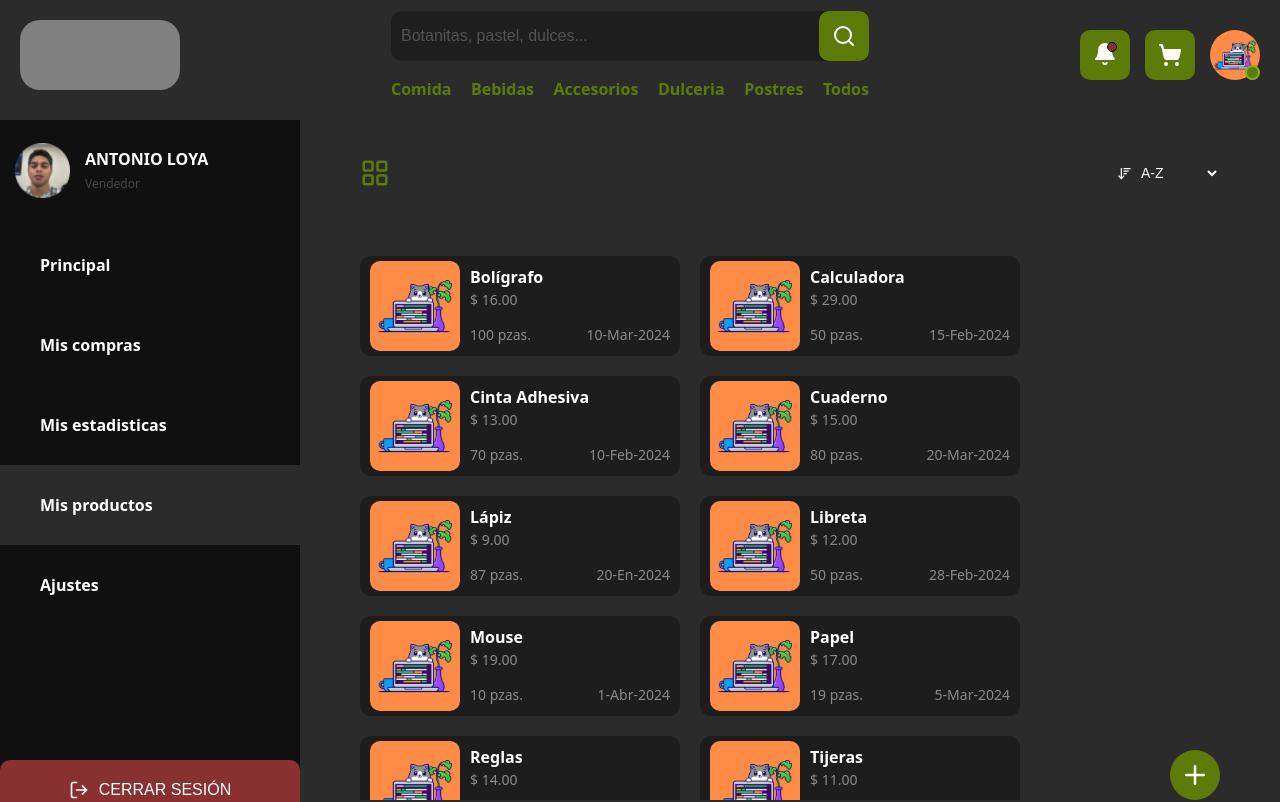
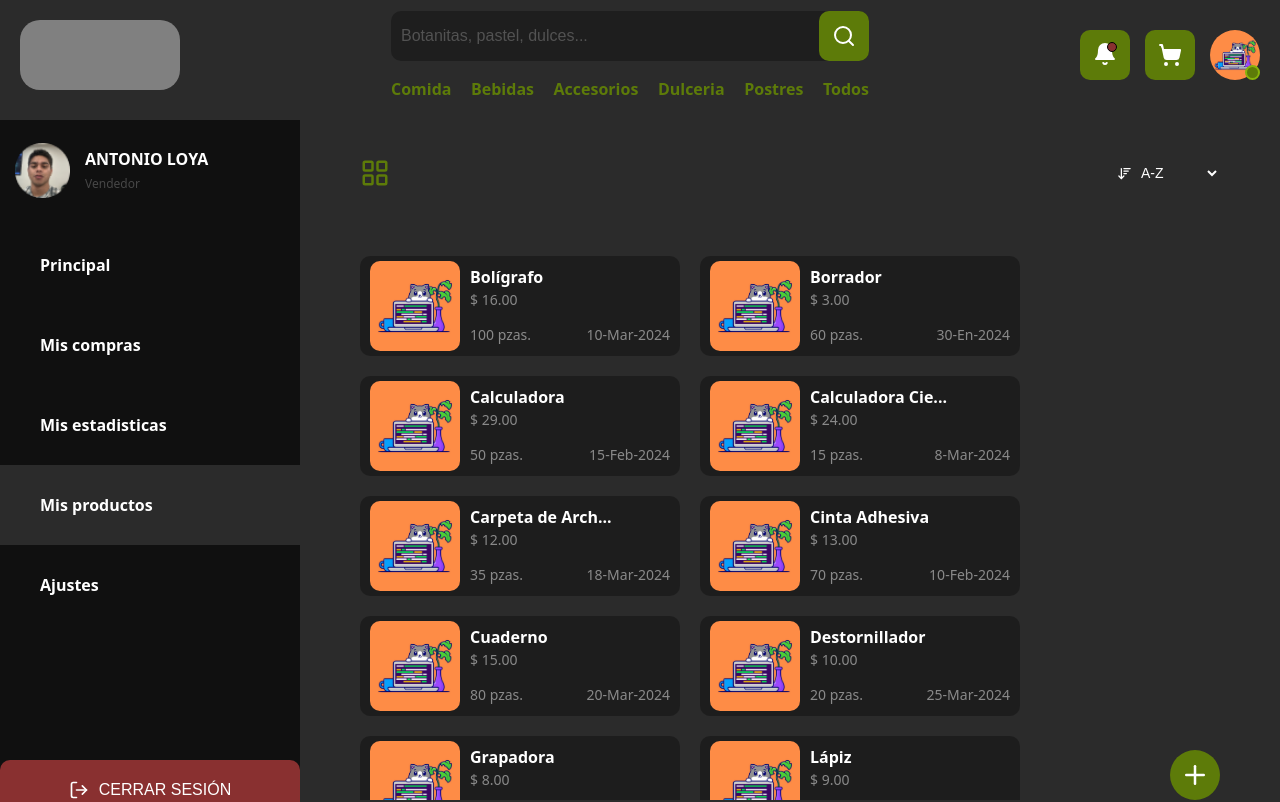
Before and after one commit to adrianhdez2/choco-market, a React (Vite) app: page /user/productos in a window 1280 px wide. Shown: the top 802 px of the page. Built offline with nearby package versions, Linux system fonts and the light colour scheme.

Commit message:
Add more products

```diff
--- a/src/constans/data.js
+++ b/src/constans/data.js
@@ -8,7 +8,8 @@ export const dataProducts = [
     "price": 19,
     "id_unico": "A1B2C3D4E5",
     "descrip": "Un ratón ergonómico y preciso para facilitar la navegación y el trabajo en la computadora.",
-    "date": "2024-04-01"
+    "date": "2024-04-01",
+    "category": "comida"
   },
   {
     "id": 2,
@@ -19,7 +20,8 @@ export const dataProducts = [
     "price": 14,
     "id_unico": "F6G7H8I9J0",
     "descrip": "Conjunto de reglas de diferentes longitudes, ideales para trazar líneas y mediciones precisas en proyectos escolares o de oficina.",
-    "date": "2024-03-15"
+    "date": "2024-03-15",
+    "category": "bebidas"
   },
   {
     "id": 3,
@@ -30,7 +32,8 @@ export const dataProducts = [
     "price": 12,
     "id_unico": "K1L2M3N4O5",
     "descrip": "Una libreta con tapa dura perfecta para tomar notas, hacer bocetos o escribir pensamientos.",
-    "date": "2024-02-28"
+    "date": "2024-02-28",
+    "category": "dulceria"
   },
   {
     "id": 4,
@@ -41,7 +44,8 @@ export const dataProducts = [
     "price": 16,
     "id_unico": "P6Q7R8S9T0",
     "descrip": "Un bolígrafo de tinta suave y duradera, ideal para escribir de forma cómoda y sin esfuerzo.",
-    "date": "2024-03-10"
+    "date": "2024-03-10",
+    "category": "dulceria"
   },
   {
     "id": 5,
@@ -52,7 +56,8 @@ export const dataProducts = [
     "price": 9,
     "id_unico": "U1V2W3X4Y5",
     "descrip": "Un lápiz de grafito resistente y de alta calidad, perfecto para dibujar, tomar notas o hacer esbozos.",
-    "date": "2024-01-20"
+    "date": "2024-01-20",
+    "category": "postres"
   },
   {
     "id": 6,
@@ -63,7 +68,8 @@ export const dataProducts = [
     "price": 17,
     "id_unico": "Z6A7B8C9D0",
     "descrip": "Un paquete de papel de alta blancura y suavidad, ideal para imprimir documentos, notas o dibujos.",
-    "date": "2024-03-05"
+    "date": "2024-03-05",
+    "category": "postres"
   },
   {
     "id": 7,
@@ -74,7 +80,8 @@ export const dataProducts = [
     "price": 13,
     "id_unico": "E1F2G3H4I5",
     "descrip": "Una cinta adhesiva transparente y resistente, perfecta para envolver regalos, sellar sobres o reparaciones rápidas.",
-    "date": "2024-02-10"
+    "date": "2024-02-10",
+    "category": "bebidas"
   },
   {
     "id": 8,
@@ -85,7 +92,8 @@ export const dataProducts = [
     "price": 15,
     "id_unico": "J6K7L8M9N0",
     "descrip": "Un cuaderno de tapa dura y papel de calidad, ideal para tomar apuntes en clase, hacer listas o llevar un diario.",
-    "date": "2024-03-20"
+    "date": "2024-03-20",
+    "category": "dulceria"
   },
   {
     "id": 9,
@@ -96,7 +104,8 @@ export const dataProducts = [
     "price": 29,
     "id_unico": "O1P2Q3R4S5",
     "descrip": "Una calculadora con funciones básicas y avanzadas, perfecta para cálculos matemáticos en la escuela, el trabajo o en casa.",
-    "date": "2024-02-15"
+    "date": "2024-02-15",
+    "category": "comida"
   },
   {
     "id": 10,
@@ -107,7 +116,128 @@ export const dataProducts = [
     "price": 11,
     "id_unico": "T6U7V8W9X0",
     "descrip": "Un par de tijeras de acero inoxidable con hojas afiladas y mango ergonómico, ideales para cortar papel, tela o manualidades.",
-    "date": "2024-01-25"
+    "date": "2024-01-25",
+    "category": "postres"
+  },
+  {
+    "id": 11,
+    "name": "Grapadora",
+    "img": "profile.jpg",
+    "stars": 4.0,
+    "stock": 25,
+    "price": 8,
+    "id_unico": "A1B2C3D4E6",
+    "descrip": "Una grapadora compacta y resistente, ideal para organizar documentos o trabajos escolares.",
+    "date": "2024-03-12",
+    "category": "bebidas"
+  },
+  {
+    "id": 12,
+    "name": "Pegamento",
+    "img": "profile.jpg",
+    "stars": 3.0,
+    "stock": 40,
+    "price": 5,
+    "id_unico": "F6G7H8I9J1",
+    "descrip": "Un pegamento de secado rápido y resistente, perfecto para manualidades, reparaciones rápidas o proyectos escolares.",
+    "date": "2024-02-18",
+    "category": "bebidas"
+  },
+  {
+    "id": 13,
+    "name": "Calculadora Científica",
+    "img": "profile.jpg",
+    "stars": 4.5,
+    "stock": 15,
+    "price": 24,
+    "id_unico": "K1L2M3N4O6",
+    "descrip": "Una calculadora científica con funciones avanzadas, ideal para estudiantes de matemáticas, física o ingeniería.",
+    "date": "2024-03-08",
+    "category": "comida"
+  },
+  {
+    "id": 14,
+    "name": "Marcadores de Colores",
+    "img": "profile.jpg",
+    "stars": 4.0,
+    "stock": 50,
+    "price": 7,
+    "id_unico": "P6Q7R8S9T1",
+    "descrip": "Un conjunto de marcadores de colores vibrantes, perfectos para resaltar textos o hacer diagramas en papel.",
+    "date": "2024-02-22",
+    "category": "dulceria"
+  },
+  {
+    "id": 15,
+    "name": "Borrador",
+    "img": "profile.jpg",
+    "stars": 3.0,
+    "stock": 60,
+    "price": 3,
+    "id_unico": "U1V2W3X4Y6",
+    "descrip": "Un borrador suave y eficaz, ideal para corregir errores en lápiz o tinta sobre papel.",
+    "date": "2024-01-30",
+    "category": "dulceria"
+  },
+  {
+    "id": 16,
+    "name": "Destornillador",
+    "img": "profile.jpg",
+    "stars": 4.5,
+    "stock": 20,
+    "price": 10,
+    "id_unico": "Z6A7B8C9D1",
+    "descrip": "Un destornillador multifuncional con cabezales intercambiables, ideal para reparaciones en el hogar o el trabajo.",
+    "date": "2024-03-25",
+    "category": "postres"
+  },
+  {
+    "id": 17,
+    "name": "Papel de Notas",
+    "img": "profile.jpg",
+    "stars": 3.5,
+    "stock": 100,
+    "price": 6,
+    "id_unico": "E1F2G3H4I6",
+    "descrip": "Un bloc de papel de notas adhesivas, perfecto para tomar apuntes rápidos o dejar mensajes.",
+    "date": "2024-02-05",
+    "category": "dulceria"
+  },
+  {
+    "id": 18,
+    "name": "Carpeta de Archivos",
+    "img": "profile.jpg",
+    "stars": 4.0,
+    "stock": 35,
+    "price": 12,
+    "id_unico": "J6K7L8M9N1",
+    "descrip": "Una carpeta de archivos resistente y organizada, perfecta para almacenar documentos importantes.",
+    "date": "2024-03-18",
+    "category": "bebidas"
+  },
+  {
+    "id": 19,
+    "name": "Pila AA",
+    "img": "profile.jpg",
+    "stars": 4.0,
+    "stock": 50,
+    "price": 4,
+    "id_unico": "O1P2Q3R4S6",
+    "descrip": "Una pila AA de larga duración, ideal para dispositivos electrónicos como controles remotos o juguetes.",
+    "date": "2024-01-10",
+    "category": "comida"
+  },
+  {
+    "id": 20,
+    "name": "Rotuladores Permanentes",
+    "img": "profile.jpg",
+    "stars": 3.5,
+    "stock": 25,
+    "price": 8,
+    "id_unico": "T6U7V8W9X1",
+    "descrip": "Un conjunto de rotuladores permanentes de punta fina, ideales para escribir en superficies como plástico, metal o vidrio.",
+    "date": "2024-02-02",
+    "category": "accesorios"
   }
 ];
 
```
